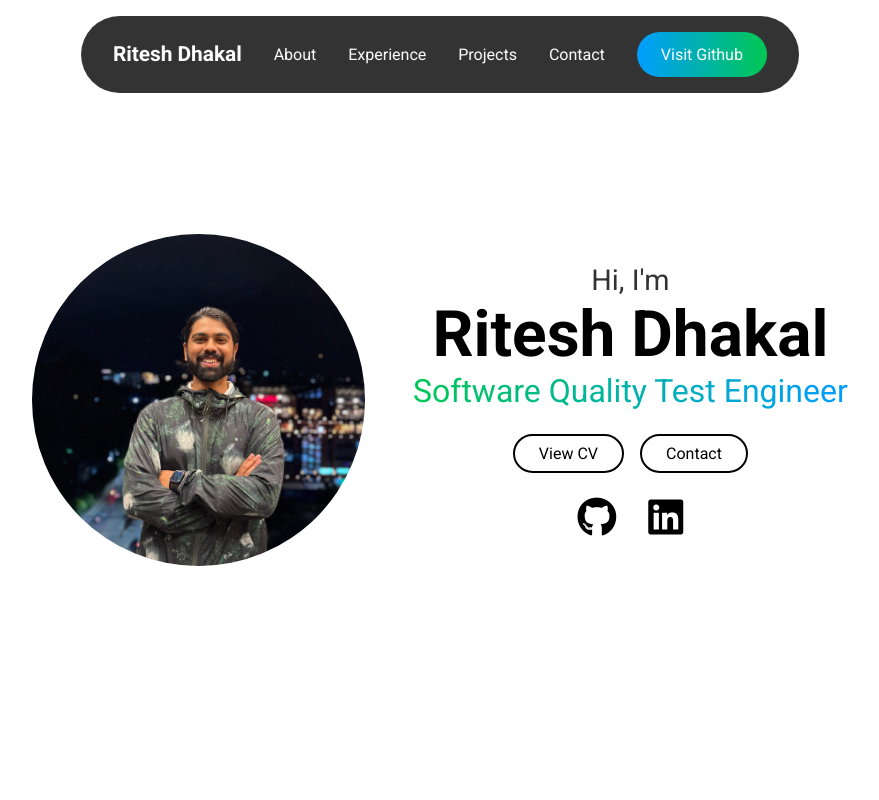
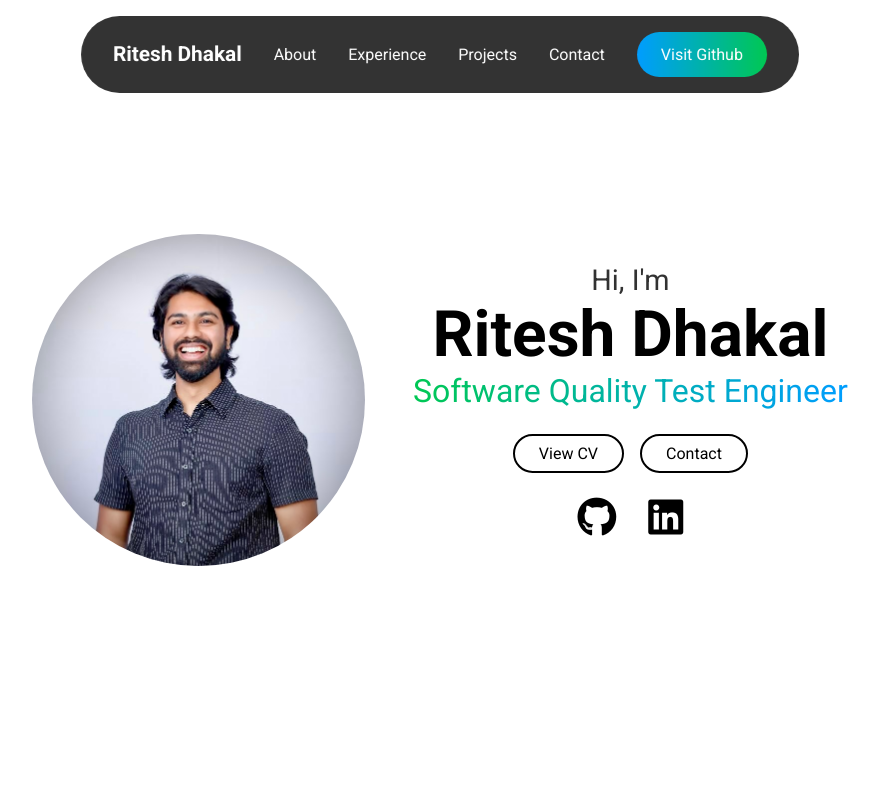
Before and after one commit to riteshdkl/riteshdkl.github.io, a plain HTML site: page index.html in a window 1280 px wide. Shown: the top 800 px of the page, without its empty margins (200-1079 px from the left). Drawn offline with nearby package versions, Linux system fonts and the light colour scheme.

Commit message:
Profile Photo Changed

```diff
--- a/index.html
+++ b/index.html
@@ -44,7 +44,7 @@
 
     <section id="about" class="about">
         <div class="about-container">
-            <img src="IMG_8216.jpeg" alt="">
+            <img src="Ritesh.jpeg" alt="">
 
             <div class="info-box">
 
--- a/style.css
+++ b/style.css
@@ -334,6 +334,7 @@ section {
     border: 2px solid black;
     padding: 2rem 8rem;
     font-size: 3rem;
+    resize: none;
     /*
     margin-bottom: 5rem; */
 
```
Also changed, not shown: Ritesh.jpeg (added).
